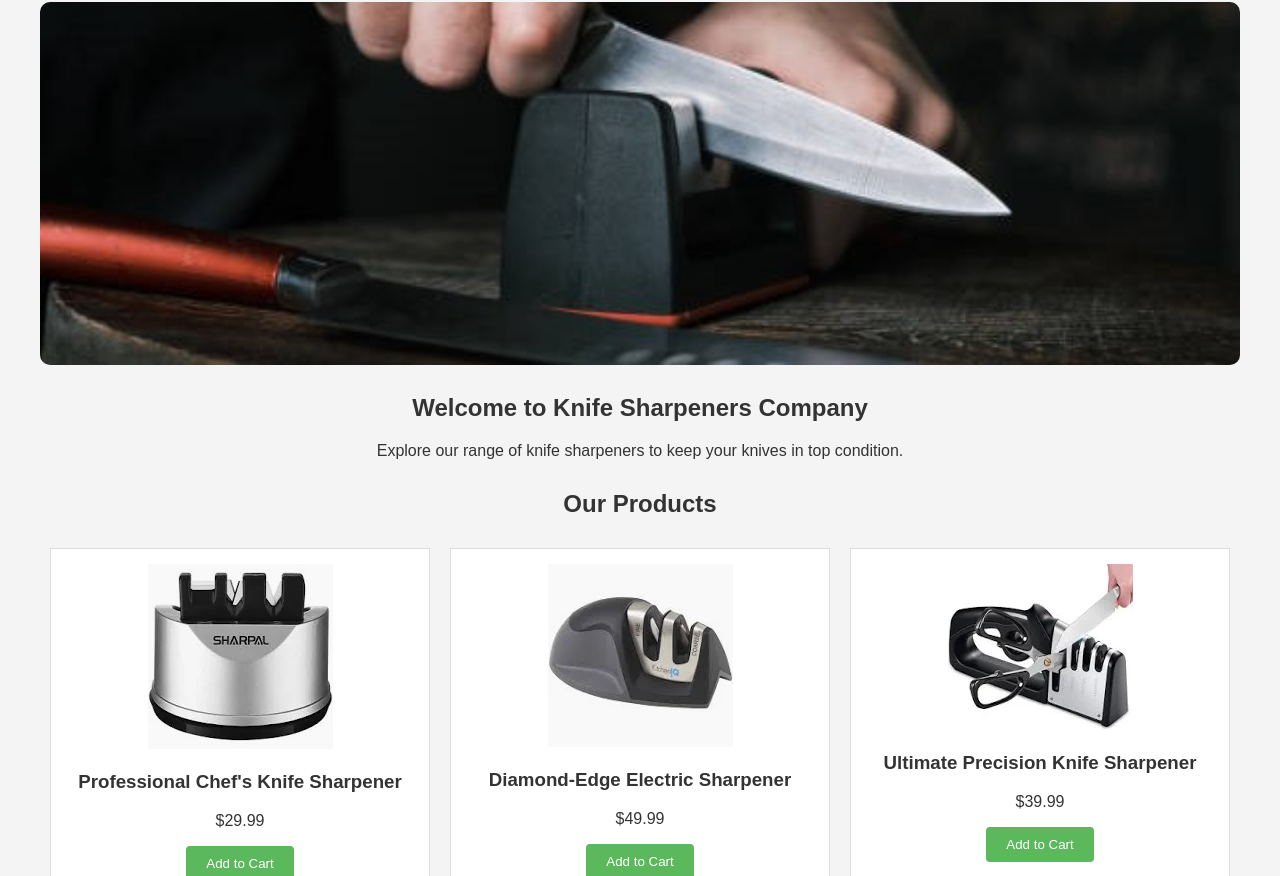
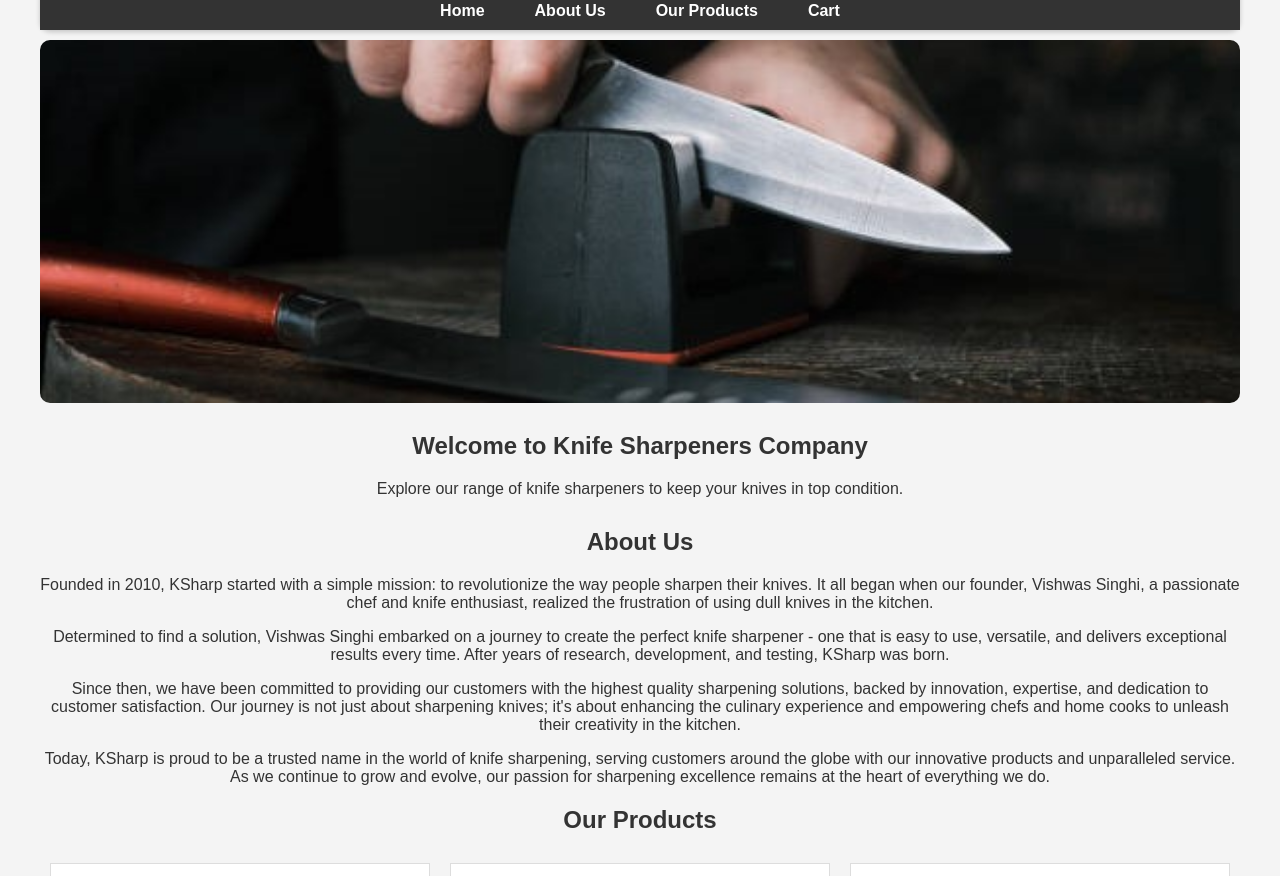
Before and after one commit to lcow2436/term_project, a plain HTML site: page index.html in a window 1280 px wide. Shown: the part 191-1067 px from the top of the page. Drawn offline with Linux system fonts and the light colour scheme.

Commit message:
little changes

```diff
--- a/css/styles.css
+++ b/css/styles.css
@@ -1,10 +1,15 @@
+html {
+    scroll-behavior: smooth;
+}
+
 body {
     font-family: Arial, sans-serif;
     margin: 0;
     padding: 0;
     background-color: #f4f4f4;
     color: #333;
-    text-align: center; /* Center all text by default */
+    text-align: center;
+    /* Center all text by default */
 }
 
 .container {
@@ -20,30 +25,66 @@ header {
     border-radius: 10px;
     box-shadow: 0 2px 5px rgba(0, 0, 0, 0.2);
     text-align: center;
-  }
+}
 
-  header img {
+header img {
     width: 30%;
     height: auto;
-  }
+}
+
+/* Navbar Styles */
+nav {
+    background-color: #333;
+    padding: 10px 0;
+}
+
+nav ul {
+    list-style: none;
+    margin: 0;
+    padding: 0;
+    display: flex;
+    justify-content: center;
+}
+
+nav ul li {
+    margin: 0 15px;
+}
+
+nav ul li a {
+    color: #fff;
+    text-decoration: none;
+    font-weight: bold;
+    padding: 5px 10px;
+}
+
+nav ul li a:hover {
+    background-color: #555;
+    border-radius: 4px;
+}
+
 #hero {
     margin-bottom: 30px;
 }
 
 #hero img {
     margin: 5px 0;
-    width: 100%; /* Ensures the div spans the entire width of its container */
-    height: auto; /* Set the desired height of the container */
+    width: 100%;
+    /* Ensures the div spans the entire width of its container */
+    height: auto;
+    /* Set the desired height of the container */
     border-radius: 10px;
-  }
-#product-section, #cart-section {
+}
+
+#product-section,
+#cart-section {
     margin-bottom: 20px;
 }
 
 #product-list {
     display: flex;
     flex-wrap: wrap;
-    justify-content: center; /* Center the products */
+    justify-content: center;
+    /* Center the products */
 }
 
 .product {
@@ -54,12 +95,15 @@ header {
     width: 30%;
     box-sizing: border-box;
     text-align: center;
-    flex: 1 1 calc(33.333% - 20px); /* Flexbox to handle responsiveness */
+    flex: 1 1 calc(33.333% - 20px);
+    /* Flexbox to handle responsiveness */
 }
 
 .product img {
-    max-width: 100%; /* Ensure images in products do not exceed container width */
-    height: auto; /* Maintain aspect ratio */
+    max-width: 100%;
+    /* Ensure images in products do not exceed container width */
+    height: auto;
+    /* Maintain aspect ratio */
 }
 
 button {
@@ -68,7 +112,8 @@ button {
     color: white;
     border: none;
     cursor: pointer;
-    border-radius: 4px; /* Rounded corners for a modern look */
+    border-radius: 4px;
+    /* Rounded corners for a modern look */
 }
 
 button:hover {
@@ -81,32 +126,40 @@ button:hover {
     }
 
     #product-list {
-        flex-direction: column; /* Stack products vertically on smaller screens */
+        flex-direction: column;
+        /* Stack products vertically on smaller screens */
     }
 
     .product {
-        width: 100%; /* Products take full width on smaller screens */
+        width: 100%;
+        /* Products take full width on smaller screens */
     }
+
     button {
-        width: 100%; /* Buttons take full width on small screens */
+        width: 100%;
+        /* Buttons take full width on small screens */
         padding: 15px;
         font-size: 1.2em;
-        margin:10px;
+        margin: 10px;
     }
 }
 
 @media (max-width: 768px) {
     #hero img {
-        max-width: 90%; /* Reduce maximum width for hero image on smaller screens */
+        max-width: 90%;
+        /* Reduce maximum width for hero image on smaller screens */
     }
 
     .product {
-        width: 100%; /* Products take full width on very small screens */
-        margin: 10px 0; /* Adjust margin for vertical stacking */
+        width: 100%;
+        /* Products take full width on very small screens */
+        margin: 10px 0;
+        /* Adjust margin for vertical stacking */
     }
 
     button {
-        width: 100%; /* Buttons take full width on small screens */
+        width: 100%;
+        /* Buttons take full width on small screens */
         padding: 15px;
         font-size: 1.2em;
 
@@ -115,14 +168,18 @@ button:hover {
 
 @media (max-width: 480px) {
     header img {
-        max-width: 90%; /* Reduce maximum width for header image on very small screens */
+        max-width: 90%;
+        /* Reduce maximum width for header image on very small screens */
     }
 
-    #hero h2, #hero p {
-        font-size: 1.2em; /* Adjust font size for readability on small screens */
+    #hero h2,
+    #hero p {
+        font-size: 1.2em;
+        /* Adjust font size for readability on small screens */
     }
 
     button {
-        font-size: 1.2em; /* Increase button font size for touch targets */
+        font-size: 1.2em;
+        /* Increase button font size for touch targets */
     }
 }
--- a/index.html
+++ b/index.html
@@ -1,9 +1,4 @@
 <!DOCTYPE html>
-<!--
-Student Name: Vishwas Singhi
-Student ID: C0932646
-File: Term-Project index.html
--->
 <html lang="en">
 
 <head>
@@ -18,6 +13,14 @@ File: Term-Project index.html
     <div class="container">
         <header>
             <a href="index.html"><img src="images/logo.png" alt="Company Logo" height="200" width="500"></a>
+            <nav>
+                <ul>
+                    <li><a href="#hero">Home</a></li>
+                    <li><a href="#about-us">About Us</a></li>
+                    <li><a href="#product-section">Our Products</a></li>
+                    <li><a href="#cart-section">Cart</a></li>
+                </ul>
+            </nav>
         </header>
 
         <main>
@@ -26,6 +29,23 @@ File: Term-Project index.html
                 <h2>Welcome to Knife Sharpeners Company</h2>
                 <p>Explore our range of knife sharpeners to keep your knives in top condition.</p>
             </section>
+
+            <div id="about-us">
+                <h2>About Us</h2>
+                <p>Founded in 2010, KSharp started with a simple mission: to revolutionize the way people sharpen
+                    their knives. It all began when our founder, Vishwas Singhi, a passionate chef and knife
+                    enthusiast, realized the frustration of using dull knives in the kitchen.</p>
+                <p>Determined to find a solution, Vishwas Singhi embarked on a journey to create the perfect knife
+                    sharpener - one that is easy to use, versatile, and delivers exceptional results every time.
+                    After years of research, development, and testing, KSharp was born.</p>
+                <p>Since then, we have been committed to providing our customers with the highest quality sharpening
+                    solutions, backed by innovation, expertise, and dedication to customer satisfaction. Our journey
+                    is not just about sharpening knives; it's about enhancing the culinary experience and empowering
+                    chefs and home cooks to unleash their creativity in the kitchen.</p>
+                <p>Today, KSharp is proud to be a trusted name in the world of knife sharpening, serving customers
+                    around the globe with our innovative products and unparalleled service. As we continue to grow
+                    and evolve, our passion for sharpening excellence remains at the heart of everything we do.</p>
+            </div>
 
             <section id="product-section">
                 <h2>Our Products</h2>
@@ -42,11 +62,9 @@ File: Term-Project index.html
                 <div id="cart-total">
                     <!-- Total price will be shown here -->
                 </div>
-                <!-- Add these buttons -->
                 <button id="checkout-button">Checkout</button>
                 <button id="reset-button">Reset Cart</button>
             </section>
-
         </main>
     </div>
 
```
